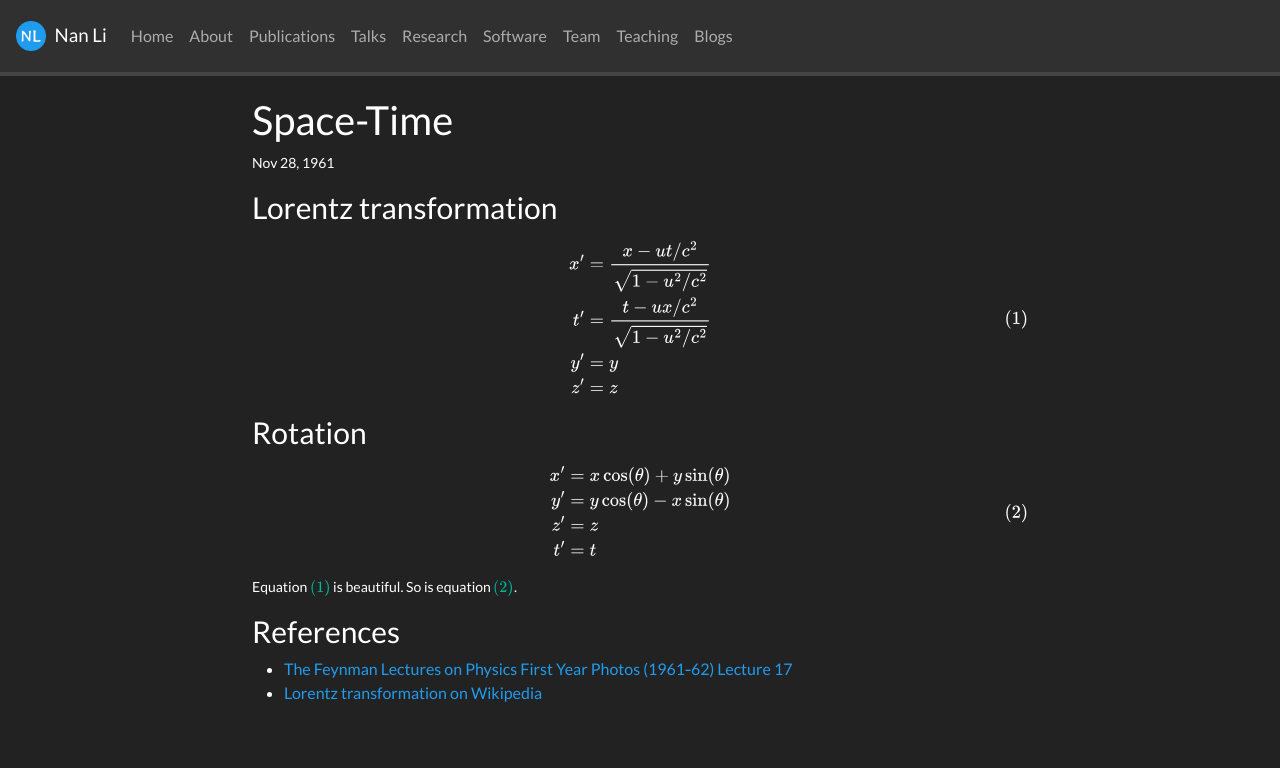
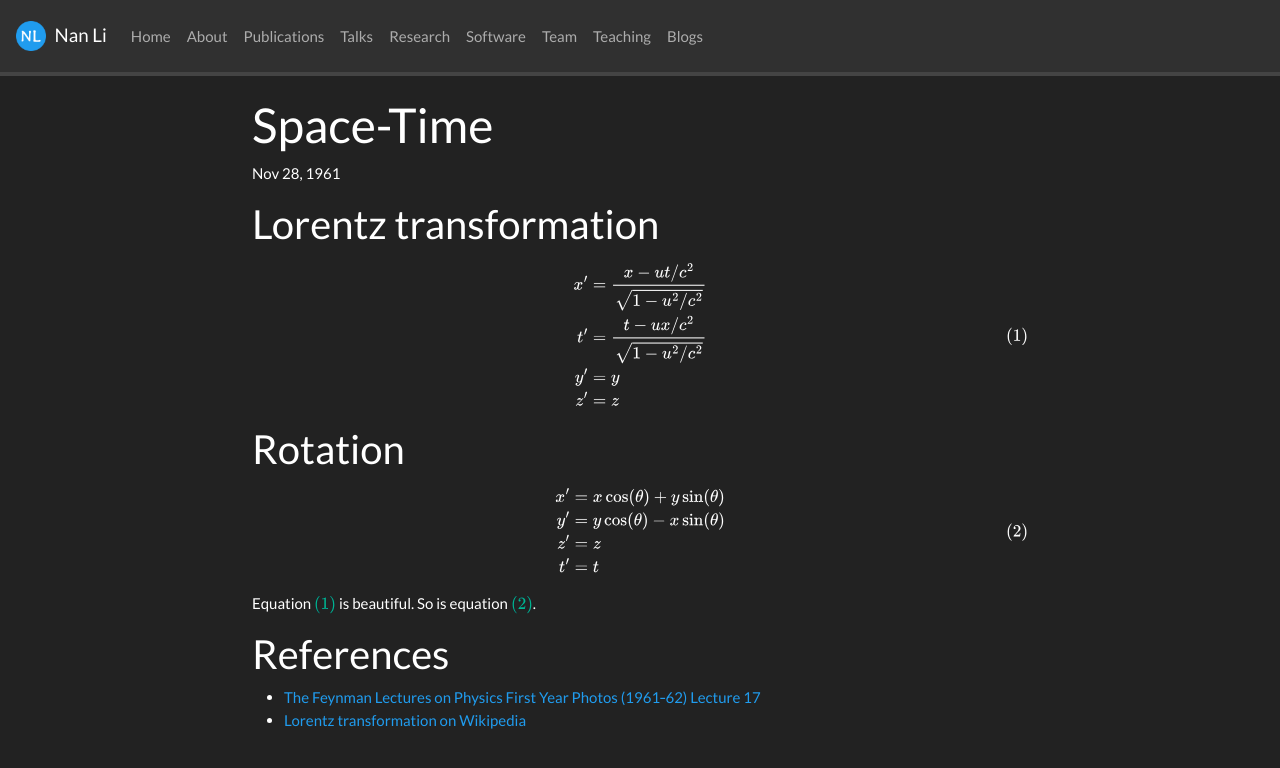
Before and after one commit to eigennan/eigennan.github.io, a Jekyll site: the page built from _posts/1961-11-28-space-time.md, in a window 1280 px wide. Shown: the top 768 px of the page. Built offline with Jekyll 4.4.1, drawn with Linux system fonts in a browser that asks for light colours; nearby versions of some CDN libraries; a style sheet for code colours, icons or effects is not loaded.

Commit message:
Update main.scss

```diff
--- a/assets/main.scss
+++ b/assets/main.scss
@@ -31,19 +31,3 @@
 a:active {
   color: #209CEE;
 }
-
-body {
-  font-size: 100%;
-}
-
-h1 {
-  font-size: 2.5em;
-}
-
-h2 {
-  font-size: 1.875em;
-}
-
-p {
-  font-size: 0.875em;
-}
```
